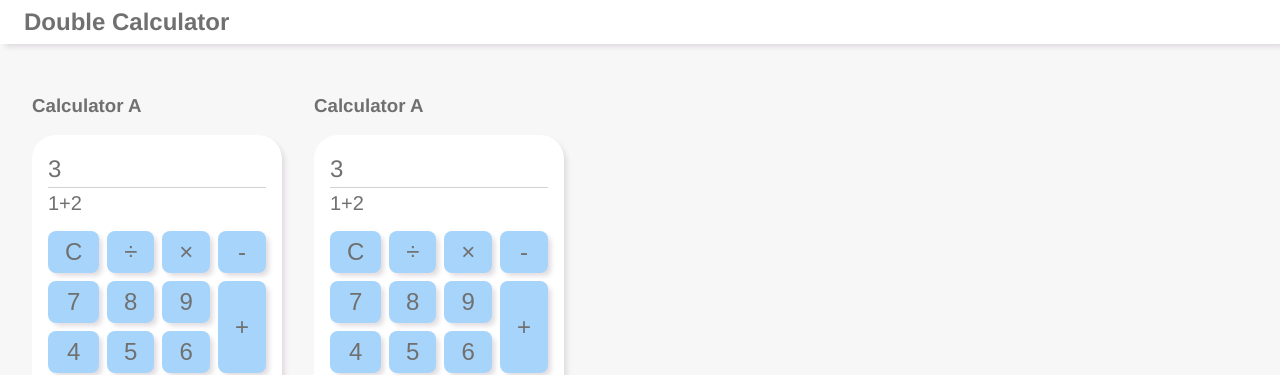
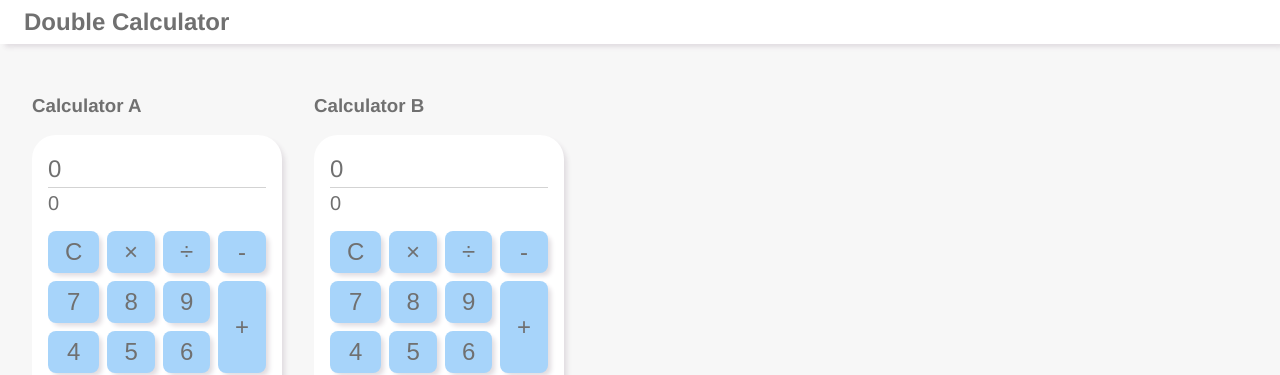
Before and after one commit to thanakit-voy/DoubleCalculator, a Vue app in the folder double-calculator/: page /calculators in a window 1280 px wide. Shown: the top 375 px of the page. Built offline with nearby package versions, Linux system fonts and the light colour scheme.

Commit message:
Adding method for creating expression
+ Detect button click in CalculatorKey and passing function to CalculatorKeyboard
+ Generate and Validate Expression in CalculatorKeyboard and passing valid data to Calculator

```diff
--- a/double-calculator/src/components/Calculator.vue
+++ b/double-calculator/src/components/Calculator.vue
@@ -1,9 +1,9 @@
 <template>
 <div class="Calculator">
-    <h3>Calculator A</h3>
+    <h3>{{ name }}</h3>
     <div class="Calculator-cover">
-      <CalculatorDisplay></CalculatorDisplay>
-      <CalculatorKeyboard></CalculatorKeyboard>
+        <CalculatorDisplay :formulas="formulas" :result="result"></CalculatorDisplay>
+        <CalculatorKeyboard @clicked="btnClick" @onResult="getResult"></CalculatorKeyboard>
     </div>
 </div>
 </template>
@@ -18,6 +18,28 @@ export default {
         CalculatorKeyboard,
         CalculatorDisplay,
     },
+    props: {
+        name: {
+            type: String,
+            default: "Calculator",
+        },
+    },
+    data() {
+        return {
+            formulas: [],
+            expression: "",
+            result: "0",
+        };
+    },
+    methods: {
+        btnClick(data) {
+            this.formulas = data.formulas;
+            this.expression = data.expression;
+        },
+        getResult(data) {
+            console.log("getResult", data);
+        },
+    },
 };
 </script>
 
--- a/double-calculator/src/components/CalculatorDisplay.vue
+++ b/double-calculator/src/components/CalculatorDisplay.vue
@@ -1,13 +1,37 @@
 <template>
 <div class="CalculatorDisplay">
-    <div class="Result">3</div>
-    <div class="Formula">1+2</div>
+    <div class="Result">{{ result }}</div>
+    <div v-if="formulas.length > 0" class="Formula">
+        <div v-for="item in formulas" :key="item.id">
+            <span v-if="item.type != 'operator'" class="digit">{{
+          item.value
+        }}</span>
+            <span v-if="item.type == 'operator'" class="operator">{{
+          item.symbol
+        }}</span>
+        </div>
+    </div>
+    <div v-if="formulas.length == 0" class="Formula">
+        <span class="digit">
+            0
+        </span>
+    </div>
 </div>
 </template>
 
 <script>
 export default {
     name: "CalculatorDisplay",
+    props: {
+        formulas: {
+            type: Array,
+            default: () => [],
+        },
+        result: {
+            type: String,
+            default: "0",
+        },
+    },
 };
 </script>
 
--- a/double-calculator/src/components/CalculatorKey.vue
+++ b/double-calculator/src/components/CalculatorKey.vue
@@ -1,6 +1,6 @@
 <template>
-<button class="CalculatorKey">
-    {{ label }}
+<button class="CalculatorKey" @click="btnClick">
+    {{ button.symbol }}
 </button>
 </template>
 
@@ -8,13 +8,14 @@
 export default {
     name: "CalculatorKeyboard",
     props: {
-        label: {
-            type: String,
-            default: "",
+        button: {
+            type: Object,
+            default: () => {},
         },
-        value: {
-            type: String,
-            default: "",
+    },
+    methods: {
+        btnClick() {
+            this.$emit("clicked", this.$props.button);
         },
     },
 };
--- a/double-calculator/src/components/CalculatorKeyboard.vue
+++ b/double-calculator/src/components/CalculatorKeyboard.vue
@@ -1,32 +1,136 @@
 <template>
 <div class="CalculatorKeyboard">
-    <CalculatorKey label="C" value="C"></CalculatorKey>
-    <CalculatorKey label="÷" value="/"></CalculatorKey>
-    <CalculatorKey label="×" value="*"></CalculatorKey>
-    <CalculatorKey label="-" value="-"></CalculatorKey>
-    <CalculatorKey label="7" value="7"></CalculatorKey>
-    <CalculatorKey label="8" value="8"></CalculatorKey>
-    <CalculatorKey label="9" value="9"></CalculatorKey>
-    <CalculatorKey label="+" value="+" class="row-2"></CalculatorKey>
-    <CalculatorKey label="4" value="4"></CalculatorKey>
-    <CalculatorKey label="5" value="5"></CalculatorKey>
-    <CalculatorKey label="6" value="6"></CalculatorKey>
-    <CalculatorKey label="1" value="1"></CalculatorKey>
-    <CalculatorKey label="2" value="2"></CalculatorKey>
-    <CalculatorKey label="3" value="3"></CalculatorKey>
-    <CalculatorKey label="=" value="=" class="row-2"> </CalculatorKey>
-    <CalculatorKey label="0" value="0" class="col-2"></CalculatorKey>
-    <CalculatorKey label="." value="."></CalculatorKey>
+    <CalculatorKey v-for="key in keys" :key="key.id" :class="key.classes" :button="key" @clicked="btnClick"></CalculatorKey>
 </div>
 </template>
 
 <script>
 import CalculatorKey from "../components/CalculatorKey.vue";
+import Keys from "../data/keys";
 
 export default {
     name: "CalculatorKeyboard",
     components: {
         CalculatorKey,
+    },
+    data() {
+        return {
+            keys: Keys,
+            formulas: [],
+            button: null,
+            lastFomula: null,
+            emitName: "clicked",
+        };
+    },
+    methods: {
+        btnClick(button) {
+            this.getLastFomulaElem();
+            this.button = button;
+            this.emitName = "clicked";
+            if (button.type == "action") {
+                this.actionClick();
+            } else {
+                this.notActionClick();
+            }
+
+            let expression = this.createExpression();
+            let lastChar = expression[expression.length - 1];
+            if (lastChar === "." || !Number(lastChar)) {
+                expression = expression.slice(0, -1);
+            }
+            this.$emit(this.emitName, {
+                formulas: this.formulas,
+                expression,
+            });
+        },
+        actionClick() {
+            if (this.button.value === "clear") {
+                this.formulas = [];
+            } else if (this.button.value === "equal") {
+                this.emitName = "onResult";
+            }
+        },
+        notActionClick() {
+            if (this.lastFomula) {
+                if (this.button.type === "digit") {
+                    this.digitClick();
+                } else if (this.button.type === "operator") {
+                    this.operatorClick();
+                } else if (this.button.type === "decimal") {
+                    this.decimalClick();
+                }
+            } else if (this.button.type === "decimal") {
+                this.addZeroBeforeDecimal();
+            } else if (this.button.type !== "operator" || this.button.value === "-") {
+                this.formulas.push({
+                    ...this.button,
+                    id: this.formulas.length + 1,
+                });
+            }
+        },
+        digitClick() {
+            if (this.lastFomula) {
+                if (this.lastFomula.value.length === 1) {
+                    if (this.lastFomula.value[0] === "0") {
+                        this.lastFomula.value = "";
+                    }
+                }
+            }
+
+            if (this.lastFomula.type === "digit") {
+                this.lastFomula.value += this.button.symbol;
+            } else if (this.lastFomula.type === "operator") {
+                this.formulas.push({
+                    ...this.button,
+                    id: this.formulas.length + 1,
+                });
+            }
+        },
+        operatorClick() {
+            let lastChar = this.lastFomula.value[this.lastFomula.value.length - 1];
+            if (lastChar === ".") {
+                this.lastFomula.value = this.lastFomula.value.slice(0, -1);
+            }
+            if (this.lastFomula.type === "digit") {
+                this.formulas.push({
+                    ...this.button,
+                    id: this.formulas.length + 1,
+                });
+            } else if (this.lastFomula.type === "operator") {
+                console.log("sdfdsf");
+                Object.assign(this.lastFomula, {
+                    ...this.button,
+                    id: this.lastFomula.id,
+                });
+            }
+        },
+        decimalClick() {
+            if (this.lastFomula.type === "operator") {
+                this.addZeroBeforeDecimal();
+            } else {
+                let isDecimal = this.lastFomula.value.includes(".");
+                if (!isDecimal) {
+                    this.lastFomula.value += this.button.symbol;
+                }
+            }
+        },
+        addZeroBeforeDecimal() {
+            let zero = this.keys.find((elm) => elm.value === "0");
+            let formula = {
+                ...zero,
+                id: this.formulas.length + 1,
+            };
+            formula.value += this.button.value;
+            this.formulas.push(formula);
+        },
+        getLastFomulaElem() {
+            let lastFomula = this.formulas[this.formulas.length - 1];
+            this.lastFomula = lastFomula ? lastFomula : null;
+        },
+        createExpression() {
+            let formulas = [...this.formulas];
+            return formulas.map((elm) => elm.value).join("");
+        },
     },
 };
 </script>
--- /dev/null
+++ b/double-calculator/src/data/keys.js
@@ -0,0 +1,123 @@
+const keys = [
+  {
+    id: 0,
+    symbol: "C",
+    type: "action",
+    value: "clear",
+    classes: "",
+  },
+  {
+    id: 1,
+    symbol: "×",
+    type: "operator",
+    value: "*",
+    classes: "",
+  },
+  {
+    id: 2,
+    symbol: "÷",
+    type: "operator",
+    value: "/",
+    classes: "",
+  },
+  {
+    id: 3,
+    symbol: "-",
+    type: "operator",
+    value: "-",
+    classes: "",
+  },
+  {
+    id: 4,
+    symbol: "7",
+    type: "digit",
+    value: "7",
+    classes: "",
+  },
+  {
+    id: 5,
+    symbol: "8",
+    type: "digit",
+    value: "8",
+    classes: "",
+  },
+  {
+    id: 6,
+    symbol: "9",
+    type: "digit",
+    value: "9",
+    classes: "",
+  },
+  {
+    id: 7,
+    symbol: "+",
+    type: "operator",
+    value: "+",
+    classes: "row-2",
+  },
+  {
+    id: 8,
+    symbol: "4",
+    type: "digit",
+    value: "4",
+    classes: "",
+  },
+  {
+    id: 9,
+    symbol: "5",
+    type: "digit",
+    value: "5",
+    classes: "",
+  },
+  {
+    id: 10,
+    symbol: "6",
+    type: "digit",
+    value: "6",
+    classes: "",
+  },
+  {
+    id: 11,
+    symbol: "1",
+    type: "digit",
+    value: "1",
+    classes: "",
+  },
+  {
+    id: 12,
+    symbol: "2",
+    type: "digit",
+    value: "2",
+    classes: "",
+  },
+  {
+    id: 13,
+    symbol: "3",
+    type: "digit",
+    value: "3",
+    classes: "",
+  },
+  {
+    id: 14,
+    symbol: "=",
+    type: "action",
+    value: "equal",
+    classes: "row-2",
+  },
+  {
+    id: 15,
+    symbol: "0",
+    type: "digit",
+    value: "0",
+    classes: "col-2",
+  },
+  {
+    id: 16,
+    symbol: ".",
+    type: "decimal",
+    value: ".",
+    classes: "",
+  },
+];
+
+export default keys;
--- a/double-calculator/src/design/CalculatorDisplay.scss
+++ b/double-calculator/src/design/CalculatorDisplay.scss
@@ -9,4 +9,10 @@
   display: flex;
   flex-wrap: wrap;
   margin: 4px 0;
+  align-items: center;
+
+  .operator {
+    color: #e623cf;
+    margin: 0 2px;
+  }
 }
--- a/double-calculator/src/views/Calculators.vue
+++ b/double-calculator/src/views/Calculators.vue
@@ -1,7 +1,7 @@
 <template>
 <div class="Container">
-    <Calculator class="Calculator-wrapper"></Calculator>
-    <Calculator class="Calculator-wrapper"></Calculator>
+    <Calculator name="Calculator A" class="Calculator-wrapper"></Calculator>
+    <Calculator name="Calculator B" class="Calculator-wrapper"></Calculator>
 </div>
 </template>
 
```
Lines whose indentation alone changed are shown as unchanged.
